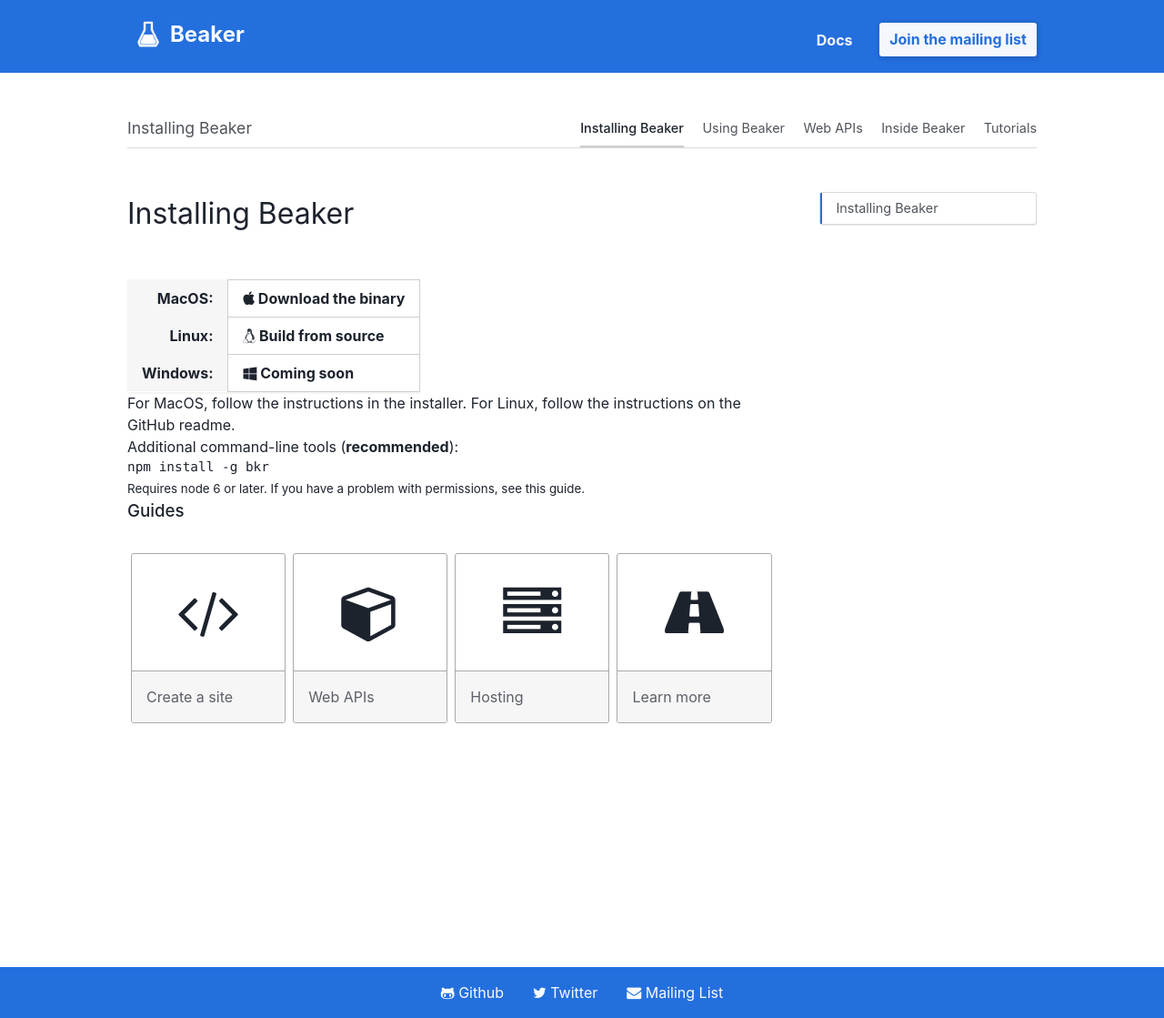
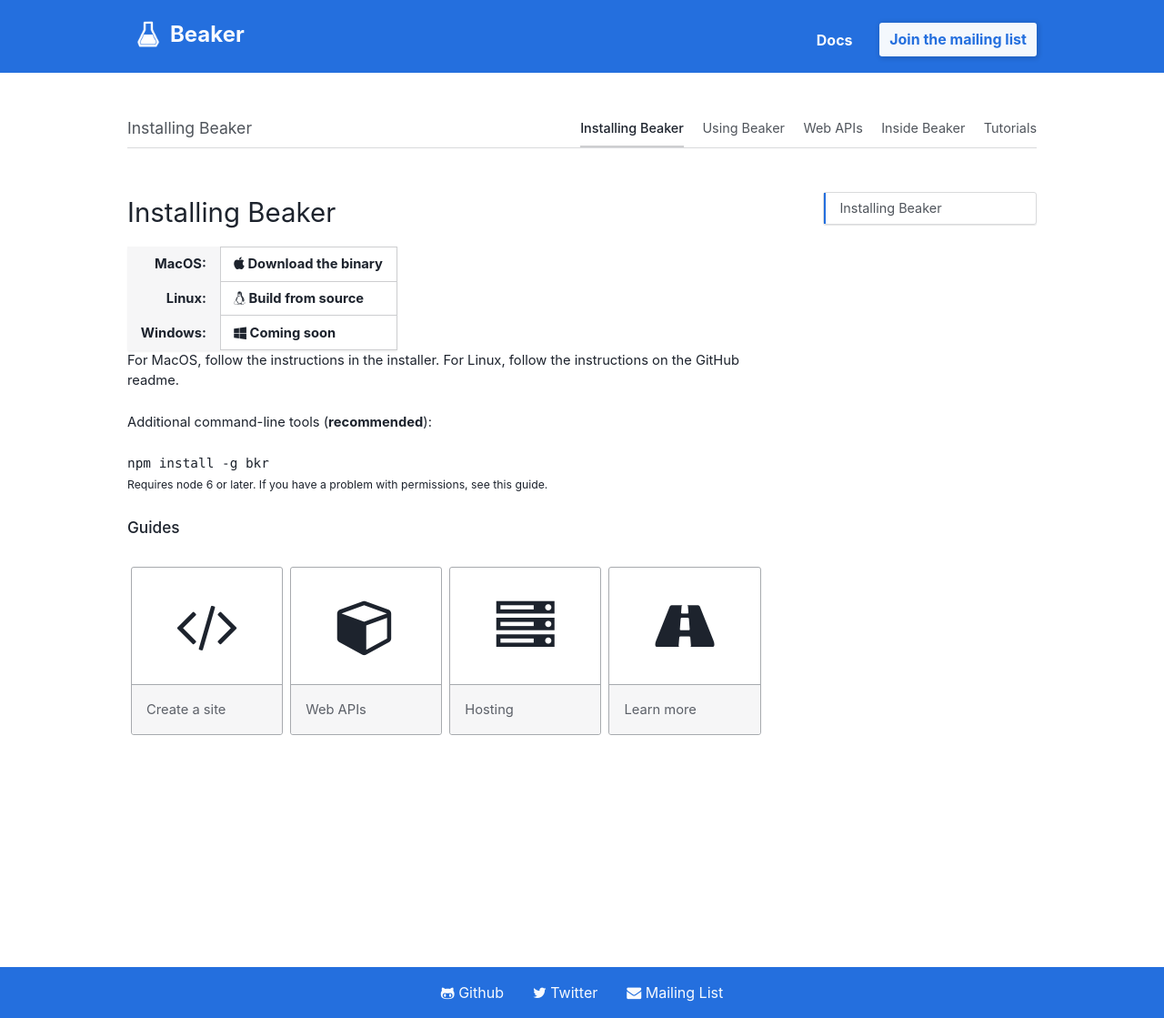
Before and after one commit to beakerbrowser/beakerbrowser.com, a Jekyll site: the page built from _docs/install.md, in a window 1280 px wide. Shown: the whole page at 91% size. Built offline with Jekyll 4.4.1, drawn with Linux system fonts in a browser that asks for light colours.

Commit message:
Set padding/margin for h1, p, ul

```diff
--- a/css/pages/_docs.scss
+++ b/css/pages/_docs.scss
@@ -65,11 +65,22 @@
 
   h1 {
     font-weight: 400;
+    margin-bottom: 1rem;
+
   }
 
   .content {
     flex: 3;
-    margin-right: 3rem;
+    margin-right: 4rem;
+    font-size: .92rem;
+
+    p:not(:last-child) {
+      margin-bottom: 1.5rem;
+    }
+
+    ul {
+      margin: 0 0 1.5rem 20px;
+    }
   }
 
   .doc-sidebar-nav {
```
